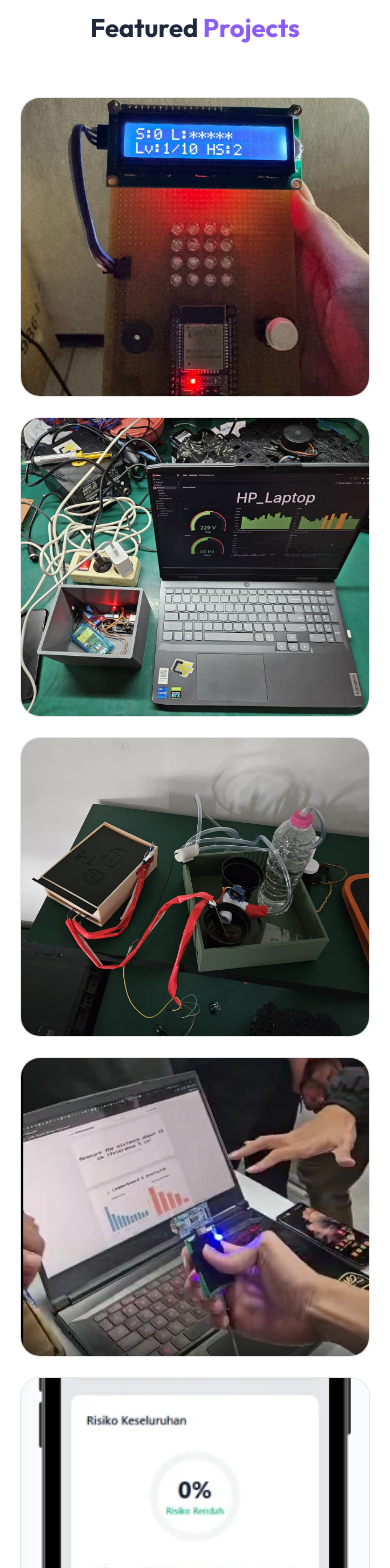
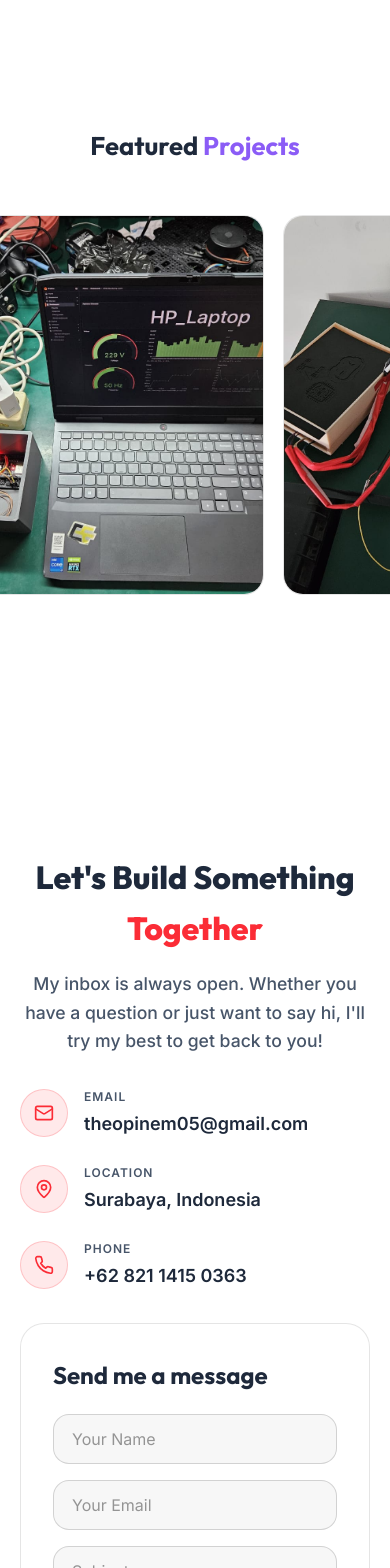
Before and after one commit to theoitssurabaya/webPorto, a Next.js app: page / in a window 390 px wide. Shown: the part 5520-7088 px from the top of the page. Built offline with nearby package versions, Linux system fonts and the light colour scheme.

Commit message:
changed project section to horizontal caraousel

```diff
--- a/src/app/globals.css
+++ b/src/app/globals.css
@@ -1258,53 +1258,37 @@
     }
 }
 
-/* Bento Gallery Projects */
-.bento-grid {
-    display: grid;
-    grid-template-columns: repeat(4, 1fr);
-    grid-auto-rows: 250px;
+/* Carousel Projects */
+.projects-carousel {
+    display: flex;
+    overflow-x: auto;
     gap: 20px;
+    padding-bottom: 20px;
     width: 100%;
-}
-
-.bento-grid:hover .bento-card {
+    scroll-behavior: auto !important;
+}
+
+.projects-carousel:hover .carousel-card {
     opacity: 0.7;
     filter: brightness(0.7);
 }
 
-.bento-item-1 {
-    grid-column: span 2;
-    grid-row: span 1;
-}
-
-.bento-item-2 {
-    grid-column: span 2;
-    grid-row: span 1;
-}
-
-.bento-item-3 {
-    grid-column: span 2;
-    grid-row: span 1;
-}
-
-.bento-item-4 {
-    grid-column: span 1;
-    grid-row: span 2;
-}
-
-.bento-item-5 {
-    grid-column: span 1;
-    grid-row: span 2;
-}
-
-.bento-item-6 {
-    grid-column: span 2;
-    grid-row: span 1;
-}
-
-.bento-item-7 {
-    grid-column: span 4;
-    grid-row: span 1;
+/* Hide Scrollbar for Seamless Infinite Effect */
+.projects-carousel::-webkit-scrollbar {
+    display: none;
+}
+.projects-carousel {
+    -ms-overflow-style: none;  /* IE and Edge */
+    scrollbar-width: none;  /* Firefox */
+    will-change: transform, scroll-position;
+    transform: translateZ(0); /* Hardware acceleration */
+}
+
+.carousel-card {
+    flex: 0 0 400px;
+    height: 450px;
+    will-change: transform;
+    transform: translateZ(0);
 }
 
 .bento-card {
@@ -1426,25 +1410,6 @@
 .bento-card:hover .bento-text p,
 .bento-card:hover .tech-stack {
     opacity: 1;
-}
-
-.bento-item-1 .bento-text p {
-    -webkit-line-clamp: 6;
-}
-
-.bento-item-2 .bento-text p,
-.bento-item-5 .bento-text p {
-    -webkit-line-clamp: 4;
-}
-
-.bento-item-3 .bento-text p {
-    -webkit-line-clamp: 6;
-}
-
-.bento-item-4 .bento-text p,
-.bento-item-6 .bento-text p,
-.bento-item-7 .bento-text p {
-    -webkit-line-clamp: 4;
 }
 
 /* Certifications */
@@ -1700,22 +1665,9 @@
         left: 7px;
     }
 
-    .bento-grid {
-        grid-template-columns: repeat(2, 1fr);
-        grid-auto-rows: 250px;
-    }
-
-    .bento-item-1,
-    .bento-item-2,
-    .bento-item-5,
-    .bento-item-7 {
-        grid-column: span 2;
-    }
-
-    .bento-item-3,
-    .bento-item-4,
-    .bento-item-6 {
-        grid-column: span 1;
+    .carousel-card {
+        flex: 0 0 350px;
+        height: 400px;
     }
 }
 
@@ -1876,20 +1828,9 @@
         bottom: calc(100% + 10px);
     }
 
-    .bento-grid {
-        grid-template-columns: 1fr;
-        grid-auto-rows: 300px;
-    }
-
-    .bento-item-1,
-    .bento-item-2,
-    .bento-item-3,
-    .bento-item-4,
-    .bento-item-5,
-    .bento-item-6,
-    .bento-item-7 {
-        grid-column: span 1 !important;
-        grid-row: span 1 !important;
+    .carousel-card {
+        flex: 0 0 85vw;
+        height: 380px;
     }
 
     .bento-text p,
--- a/src/components/Projects.jsx
+++ b/src/components/Projects.jsx
@@ -1,4 +1,5 @@
 "use client";
+import React, { useRef, useEffect } from "react";
 import { motion } from "framer-motion";
 import { useLanguage } from "@/context/LanguageContext";
 import { translations } from "@/utils/translations";
@@ -6,14 +7,202 @@
 export default function Projects() {
     const { language } = useLanguage();
     const t = translations[language].projects;
+    const carouselRef = useRef(null);
+
+    useEffect(() => {
+        const carousel = carouselRef.current;
+        if (!carousel) return;
+
+        // Initialize scroll position to the middle set
+        const setInitialScroll = () => {
+            if (!carouselRef.current || carouselRef.current.children.length < 8) return;
+            const singleSetWidth = carouselRef.current.children[7].offsetLeft - carouselRef.current.children[0].offsetLeft;
+            if (carouselRef.current.scrollLeft === 0) {
+                carouselRef.current.scrollLeft = singleSetWidth;
+                targetScroll = singleSetWidth;
+            }
+        };
+        setTimeout(setInitialScroll, 100);
+
+        let targetScroll = 0;
+        let scrollRemainder = 0;
+        let isHovered = false;
+        let isWheeling = false;
+        let isNativeScrolling = false;
+        let wheelTimeout;
+        let animationFrameId;
+
+        const updateScroll = () => {
+            if (!carouselRef.current) return;
+
+            const currentScroll = carouselRef.current.scrollLeft;
+            const diff = targetScroll - currentScroll;
+
+            // 1. Auto-scroll logic
+            if (!isHovered && !isWheeling && !isNativeScrolling) {
+                carouselRef.current.scrollLeft += 1;
+                targetScroll = carouselRef.current.scrollLeft;
+                scrollRemainder = 0;
+            }
+            // 2. JS Lerp logic (ONLY when using vertical mouse wheel)
+            else if (isWheeling) {
+                if (Math.abs(diff) > 0.5) {
+                    const step = diff * 0.08 + scrollRemainder;
+                    const intStep = Math.trunc(step);
+                    scrollRemainder = step - intStep;
+
+                    if (intStep !== 0) {
+                        carouselRef.current.scrollLeft += intStep;
+                    }
+                }
+            }
+            // 3. Native tracking (Trackpad swipe / Touch swipe)
+            else {
+                scrollRemainder = 0;
+                targetScroll = currentScroll; // Keep target perfectly in sync with native scroll
+            }
+
+            animationFrameId = requestAnimationFrame(updateScroll);
+        };
+
+        // Start the loop
+        animationFrameId = requestAnimationFrame(updateScroll);
+
+        const handleWheel = (e) => {
+            // Trackpad horizontal swipe
+            if (Math.abs(e.deltaX) > Math.abs(e.deltaY)) {
+                isNativeScrolling = true;
+                clearTimeout(wheelTimeout);
+                wheelTimeout = setTimeout(() => {
+                    isNativeScrolling = false;
+                }, 100);
+                // Do NOT call e.preventDefault(). Let native trackpad do its magic!
+                return;
+            }
+
+            // Mouse vertical wheel -> map to horizontal scroll
+            if (e.deltaY !== 0) {
+                e.preventDefault();
+                isWheeling = true;
+                clearTimeout(wheelTimeout);
+                wheelTimeout = setTimeout(() => {
+                    isWheeling = false;
+                }, 100);
+
+                // Multiplier increased to 3.5 for comfortable mouse scrolling
+                targetScroll += e.deltaY * 3.5;
+            }
+        };
+
+        const handleScroll = () => {
+            if (!carousel || carousel.children.length < 8) return;
+            const singleSetWidth = carousel.children[7].offsetLeft - carousel.children[0].offsetLeft;
+
+            if (carousel.scrollLeft <= 0) {
+                carousel.scrollLeft += singleSetWidth;
+                targetScroll += singleSetWidth;
+            } else if (carousel.scrollLeft >= singleSetWidth * 2) {
+                carousel.scrollLeft -= singleSetWidth;
+                targetScroll -= singleSetWidth;
+            }
+        };
+
+        const handleMouseEnter = () => isHovered = true;
+        const handleMouseLeave = () => {
+            isHovered = false;
+            targetScroll = carousel.scrollLeft;
+            scrollRemainder = 0;
+        };
+
+        const handleTouchStart = () => isHovered = true;
+        const handleTouchEnd = () => {
+            isHovered = false;
+            targetScroll = carousel.scrollLeft;
+        };
+
+        carousel.addEventListener("wheel", handleWheel, { passive: false });
+        carousel.addEventListener("scroll", handleScroll, { passive: true });
+        carousel.addEventListener("mouseenter", handleMouseEnter);
+        carousel.addEventListener("mouseleave", handleMouseLeave);
+        carousel.addEventListener("touchstart", handleTouchStart, { passive: true });
+        carousel.addEventListener("touchend", handleTouchEnd, { passive: true });
+
+        return () => {
+            carousel.removeEventListener("wheel", handleWheel);
+            carousel.removeEventListener("scroll", handleScroll);
+            carousel.removeEventListener("mouseenter", handleMouseEnter);
+            carousel.removeEventListener("mouseleave", handleMouseLeave);
+            carousel.removeEventListener("touchstart", handleTouchStart);
+            carousel.removeEventListener("touchend", handleTouchEnd);
+            cancelAnimationFrame(animationFrameId);
+            clearTimeout(wheelTimeout);
+        };
+    }, []);
+
+    const projectList = [
+        {
+            key: "proj1",
+            link: "https://github.com/theoitssurabaya/Bird-Shooter-Game-ESP32",
+            img: "assets/bird-shooter-esp32.jpeg",
+            alt: "Bird Shooter ESP32",
+            objPos: "center center",
+            tags: ["C++", "Hardware", "ESP32"]
+        },
+        {
+            key: "proj2",
+            link: "https://github.com/theoitssurabaya/PZEM-AnomalyDetector",
+            img: "assets/pzem-anomaly-detector.jpeg",
+            alt: "PZEM Anomaly Detector",
+            tags: ["C++", "ML", "ESP32"]
+        },
+        {
+            key: "proj4",
+            link: "https://github.com/theoitssurabaya/Soil-Monitoring-Controlled-Irrigation",
+            img: "assets/smart-irrigation.jpeg",
+            alt: "Smart Irrigation",
+            tags: ["ESP32", "ML", "Raspberry Pi"]
+        },
+        {
+            key: "proj3",
+            link: "https://github.com/theoitssurabaya/distance_target_game_project",
+            img: "assets/distance-target-game.png",
+            alt: "Distance Target Game",
+            objPos: "left center",
+            tags: ["JS", "ESP32", "IoT"]
+        },
+        {
+            key: "proj6",
+            link: "https://github.com/theoitssurabaya/PERISAI",
+            img: "assets/PERISAI.png",
+            alt: "PERISAI",
+            tags: ["React", "Flask", "Deep Learning"]
+        },
+        {
+            key: "proj5",
+            link: "https://github.com/theoitssurabaya/Smart-Dispenser-IoT",
+            img: "assets/smart-dispenser-iot.jpeg",
+            alt: "Smart Dispenser IoT",
+            tags: ["Dart/Flutter", "ESP32", "IoT"]
+        },
+        {
+            key: "proj7",
+            link: "https://github.com/theoitssurabaya/Fully-Autonomous-ESP32-Robotic-Vehicle",
+            img: "assets/fully-autonomous-esp32-robotic-vehicle.jpeg",
+            alt: "Fully Autonomous ESP32 Robotic Vehicle",
+            objPos: "center 60%",
+            tags: ["C++", "ESP32", "Robotics"]
+        }
+    ];
+
+    const extendedList = [...projectList, ...projectList, ...projectList];
 
     return (
         <section id="projects" className="section projects-section relative">
             <div className="hero-bg-shapes">
                 <div className="shape shape-8"></div>
             </div>
-            <div className="container relative" style={{ zIndex: 1 }}>
-                <div className="text-center mb-5">
+            <div className="container relative" style={{ zIndex: 1, maxWidth: "100%", padding: 0 }}>
+                <div className="text-center mb-5" style={{ padding: "0 20px" }}>
                     <motion.h2
                         initial={{ opacity: 0, y: 20 }}
                         whileInView={{ opacity: 1, y: 0 }}
@@ -25,169 +214,45 @@
                     </motion.h2>
                 </div>
 
-                <div className="bento-grid">
-                    {/* Project 1 (Large 2x2) */}
-                    {/* Project 1: Fully Autonomous ESP32 Robotic Vehicle (2x1) */}
-                    <motion.a
-                        href="https://github.com/theoitssurabaya/Bird-Shooter-Game-ESP32"
-                        target="_blank"
-                        className="bento-card bento-item-1"
+                <motion.div
+                    className="projects-carousel"
+                    ref={carouselRef}
+                    data-lenis-prevent="true"
                     initial={{ opacity: 0, y: 50 }}
                     whileInView={{ opacity: 1, y: 0 }}
                     viewport={{ once: true }}
-                        transition={{ duration: 0.6, delay: 0.1 }}
+                    transition={{ duration: 0.8, ease: "easeOut" }}
                 >
-                        <img src="assets/bird-shooter-esp32.jpeg" alt="Bird Shooter ESP32" className="bento-bg" style={{ objectPosition: "center center" }} />
+                    {extendedList.map((project, index) => (
+                        <a
+                            key={`${project.key}-${index}`}
+                            href={project.link}
+                            target="_blank"
+                            className="bento-card carousel-card"
+                        >
+                            <img
+                                src={project.img}
+                                alt={project.alt}
+                                className="bento-bg"
+                                style={project.objPos ? { objectPosition: project.objPos } : {}}
+                                loading="lazy"
+                                decoding="async"
+                            />
                             <div className="bento-overlay"></div>
                             <div className="bento-content">
                                 <div className="bento-text">
-                                <h3>{t.proj1.title}</h3>
-                                <p>{t.proj1.desc}</p>
+                                    <h3>{t[project.key].title}</h3>
+                                    <p>{t[project.key].desc}</p>
                                     <div className="tech-stack">
-                                    <span className="tech-tag">C++</span><span className="tech-tag">Hardware</span><span className="tech-tag">ESP32</span>
+                                        {project.tags.map(tag => (
+                                            <span key={tag} className="tech-tag">{tag}</span>
+                                        ))}
                                     </div>
                                 </div>
                             </div>
-                    </motion.a>
-
-                    {/* Project 2: PZEM Anomaly Detector (2x1) */}
-                    <motion.a
-                        href="https://github.com/theoitssurabaya/PZEM-AnomalyDetector"
-                        target="_blank"
-                        className="bento-card bento-item-2"
-                        initial={{ opacity: 0, y: 50 }}
-                        whileInView={{ opacity: 1, y: 0 }}
-                        viewport={{ once: true }}
-                        transition={{ duration: 0.6, delay: 0.2 }}
-                    >
-                        <img src="assets/pzem-anomaly-detector.jpeg" alt="PZEM Anomaly Detector" className="bento-bg" />
-                        <div className="bento-overlay"></div>
-                        <div className="bento-content">
-                            <div className="bento-text">
-                                <h3>{t.proj2.title}</h3>
-                                <p>{t.proj2.desc}</p>
-                                <div className="tech-stack">
-                                    <span className="tech-tag">C++</span><span className="tech-tag">ML</span><span className="tech-tag">ESP32</span>
-                                </div>
-                            </div>
-                        </div>
-                    </motion.a>
-
-                    {/* Project 3: Smart Irrigation (2x1) */}
-                    <motion.a
-                        href="https://github.com/theoitssurabaya/Soil-Monitoring-Controlled-Irrigation"
-                        target="_blank"
-                        className="bento-card bento-item-3"
-                        initial={{ opacity: 0, y: 50 }}
-                        whileInView={{ opacity: 1, y: 0 }}
-                        viewport={{ once: true }}
-                        transition={{ duration: 0.6, delay: 0.3 }}
-                    >
-                        <img src="assets/smart-irrigation.jpeg" alt="Smart Irrigation" className="bento-bg" />
-                        <div className="bento-overlay"></div>
-                        <div className="bento-content">
-                            <div className="bento-text">
-                                <h3>{t.proj4.title}</h3>
-                                <p>{t.proj4.desc}</p>
-                                <div className="tech-stack">
-                                    <span className="tech-tag">ESP32</span><span className="tech-tag">ML</span><span className="tech-tag">Raspberry Pi</span>
-                                </div>
-                            </div>
-                        </div>
-                    </motion.a>
-
-                    {/* Project 4: Distance Target Game (1x2) */}
-                    <motion.a
-                        href="https://github.com/theoitssurabaya/distance_target_game_project"
-                        target="_blank"
-                        className="bento-card bento-item-4"
-                        initial={{ opacity: 0, y: 50 }}
-                        whileInView={{ opacity: 1, y: 0 }}
-                        viewport={{ once: true }}
-                        transition={{ duration: 0.6, delay: 0.4 }}
-                    >
-                        <img src="assets/distance-target-game.png" alt="Distance Target Game" className="bento-bg" style={{ objectPosition: "left center" }} />
-                        <div className="bento-overlay"></div>
-                        <div className="bento-content">
-                            <div className="bento-text">
-                                <h3>{t.proj3.title}</h3>
-                                <p>{t.proj3.desc}</p>
-                                <div className="tech-stack">
-                                    <span className="tech-tag">JS</span><span className="tech-tag">ESP32</span><span className="tech-tag">IoT</span>
-                                </div>
-                            </div>
-                        </div>
-                    </motion.a>
-
-                    {/* Project 5: PERISAI (1x2) */}
-                    <motion.a
-                        href="https://github.com/theoitssurabaya/PERISAI"
-                        target="_blank"
-                        className="bento-card bento-item-5"
-                        initial={{ opacity: 0, y: 50 }}
-                        whileInView={{ opacity: 1, y: 0 }}
-                        viewport={{ once: true }}
-                        transition={{ duration: 0.6, delay: 0.5 }}
-                    >
-                        <img src="assets/PERISAI.png" alt="PERISAI" className="bento-bg" />
-                        <div className="bento-overlay"></div>
-                        <div className="bento-content">
-                            <div className="bento-text">
-                                <h3>{t.proj6.title}</h3>
-                                <p>{t.proj6.desc}</p>
-                                <div className="tech-stack">
-                                    <span className="tech-tag">React</span><span className="tech-tag">Flask</span><span className="tech-tag">Deep Learning</span>
-                                </div>
-                            </div>
-                        </div>
-                    </motion.a>
-
-                    {/* Project 6: Smart Dispenser IoT (2x1) */}
-                    <motion.a
-                        href="https://github.com/theoitssurabaya/Smart-Dispenser-IoT"
-                        target="_blank"
-                        className="bento-card bento-item-6"
-                        initial={{ opacity: 0, y: 50 }}
-                        whileInView={{ opacity: 1, y: 0 }}
-                        viewport={{ once: true }}
-                        transition={{ duration: 0.6, delay: 0.6 }}
-                    >
-                        <img src="assets/smart-dispenser-iot.jpeg" alt="Smart Dispenser IoT" className="bento-bg" />
-                        <div className="bento-overlay"></div>
-                        <div className="bento-content">
-                            <div className="bento-text">
-                                <h3>{t.proj5.title}</h3>
-                                <p>{t.proj5.desc}</p>
-                                <div className="tech-stack">
-                                    <span className="tech-tag">Dart/Flutter</span><span className="tech-tag">ESP32</span><span className="tech-tag">IoT</span>
-                                </div>
-                            </div>
-                        </div>
-                    </motion.a>
-
-                    {/* Project 7: Bird Shooter ESP32 (2x1) */}
-                    <motion.a
-                        href="https://github.com/theoitssurabaya/Fully-Autonomous-ESP32-Robotic-Vehicle"
-                        target="_blank"
-                        className="bento-card bento-item-7"
-                        initial={{ opacity: 0, y: 50 }}
-                        whileInView={{ opacity: 1, y: 0 }}
-                        viewport={{ once: true }}
-                        transition={{ duration: 0.6, delay: 0.7 }}
-                    >
-                        <img src="assets/fully-autonomous-esp32-robotic-vehicle.jpeg" alt="Fully Autonomous ESP32 Robotic Vehicle" className="bento-bg" style={{ objectPosition: "center 60%" }} />
-                        <div className="bento-overlay"></div>
-                        <div className="bento-content">
-                            <div className="bento-text">
-                                <h3>{t.proj7.title}</h3>
-                                <p>{t.proj7.desc}</p>
-                                <div className="tech-stack">
-                                    <span className="tech-tag">C++</span><span className="tech-tag">ESP32</span><span className="tech-tag">Robotics</span>
-                                </div>
-                            </div>
-                        </div>
-                    </motion.a>
-                </div>
+                        </a>
+                    ))}
+                </motion.div>
             </div>
         </section>
     );
```
Lines whose indentation alone changed are shown as unchanged.
